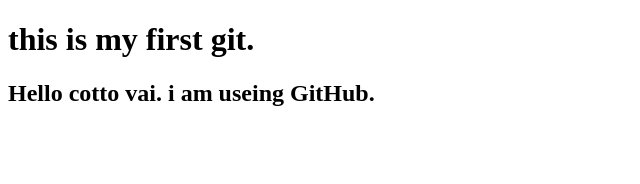
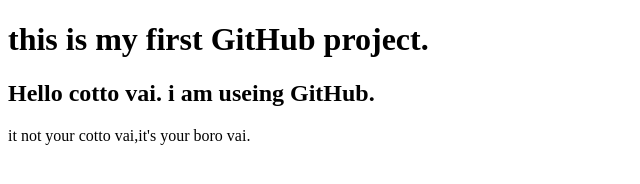
Before and after one commit to shakil232/sotto-vai, a plain HTML site: page index.html in a window 1280 px wide. Shown: the whole page, without its empty margins (0-640 px from the left). Drawn offline with Linux system fonts and the light colour scheme.

Commit message:
added boro vai

```diff
--- a/index.html
+++ b/index.html
@@ -6,7 +6,8 @@
     <title>Document</title>
 </head>
 <body>
-    <h1> this is my first git.</h1>
+    <h1> this is my first GitHub project.</h1>
     <h2> Hello cotto vai. i am  useing GitHub.</h2>
+    <p>it not your cotto vai,it's your boro vai. </p>
 </body>
 </html>
```
